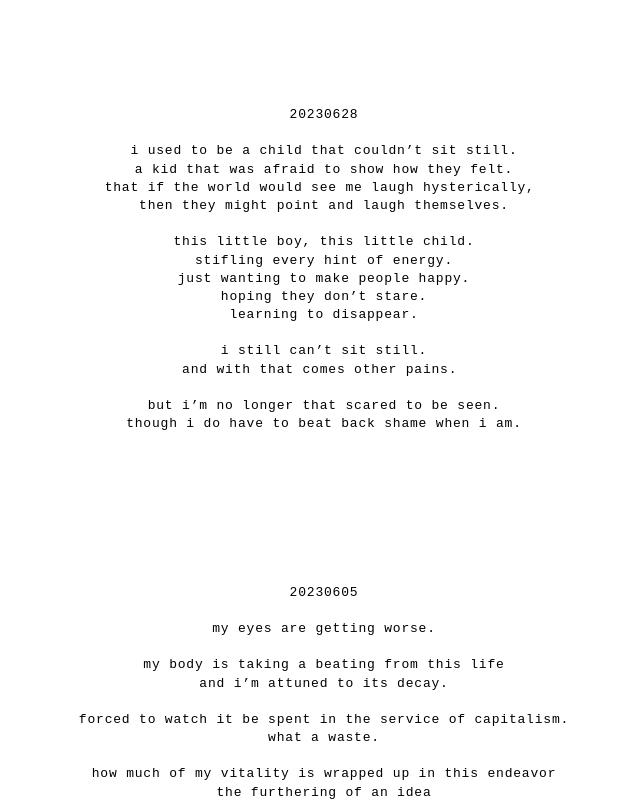
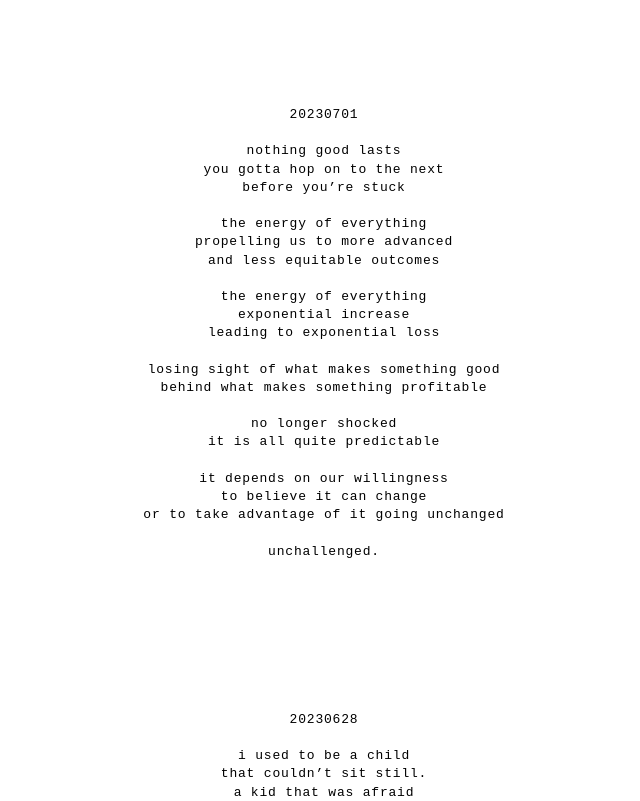
Before and after one commit to ja-k-e/stream-of-consciousness, a plain HTML site: page index.html in a window 1280 px wide. Shown: the top 801 px of the page, without its empty margins (316-956 px from the left). Drawn offline with Linux system fonts and the light colour scheme.

Commit message:
Update index.html

```diff
--- a/index.html
+++ b/index.html
@@ -31,14 +31,44 @@
 
 <body>
   <pre>
+20230701
+
+nothing good lasts
+you gotta hop on to the next
+before you’re stuck
+
+the energy of everything
+propelling us to more advanced
+and less equitable outcomes
+
+the energy of everything
+exponential increase
+leading to exponential loss
+
+losing sight of what makes something good
+behind what makes something profitable
+
+no longer shocked
+it is all quite predictable
+
+it depends on our willingness
+to believe it can change
+or to take advantage of it going unchanged
+
+unchallenged.
+  </pre>
+  <pre>
 20230628
 
-i used to be a child that couldn’t sit still.
-a kid that was afraid to show how they felt.
+i used to be a child
+that couldn’t sit still.
+a kid that was afraid
+to show how they felt.
+
 that if the world would see me laugh hysterically,
 then they might point and laugh themselves.
 
-this little boy, this little child.
+this little child.
 stifling every hint of energy.
 just wanting to make people happy.
 hoping they don’t stare.
```
